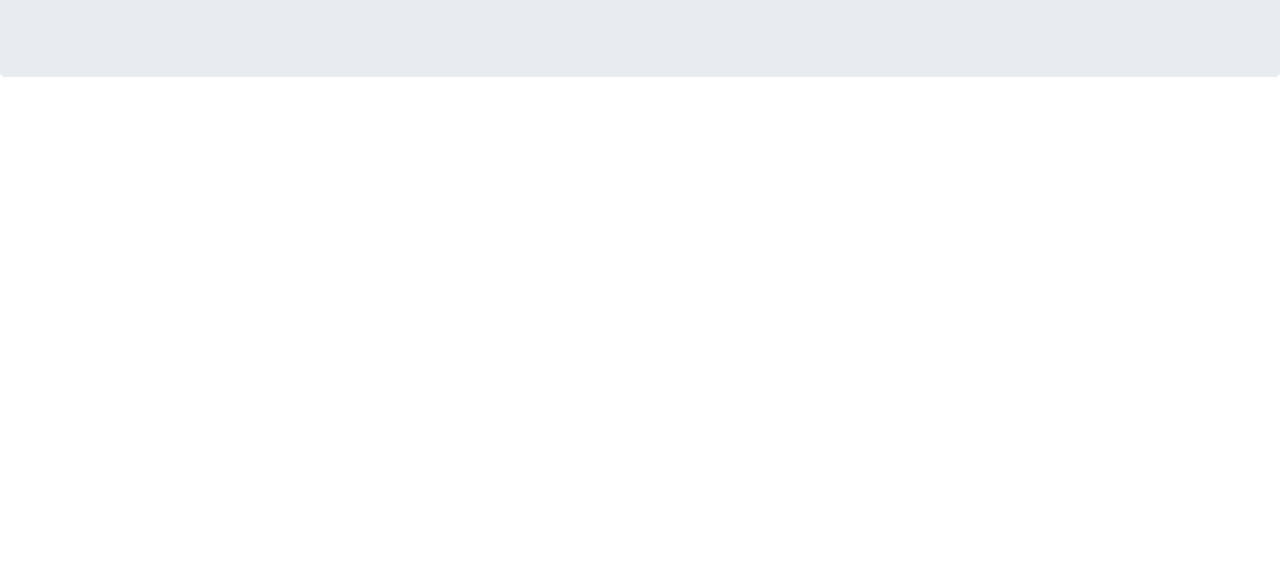
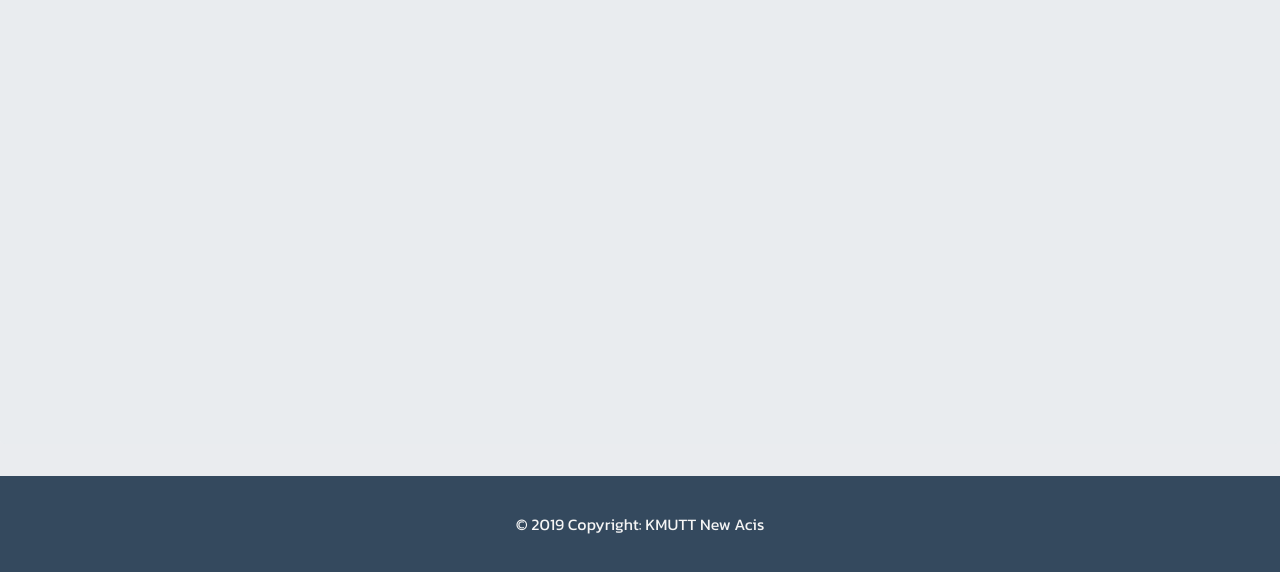
Before and after one commit to boyplus/GEN121-NewAcis, a plain HTML site: page home.html in a window 1280 px wide. Shown: the part 228-800 px from the top of the page. Drawn offline with nearby package versions, Linux system fonts and the light colour scheme.

Commit message:
add footer in homt.html

```diff
--- a/home.html
+++ b/home.html
@@ -13,6 +13,7 @@
         html {
             height: 100%;
             font-family: 'Kanit', sans-serif;
+            background-color:#eaecef ;
         }
     </style>
 </head>
@@ -95,11 +96,15 @@
             </ul>
         </div>
     </nav>
-    <div class="jumbotron">
+    <div class="jumbotron" style="height:77%">
         <div class="container">
             <h1 class="display-4">ยินดีต้อนรับสู่ New Acis KMUTT</h1>
             <p class="lead">สอบถามข้อมูลเพิ่มเติมติดต่อ 0 2470 8000</p>
         </div>
+    </div>
+
+    <div style="height:12%; color:whitesmoke;background-color:#34495e ;" class="d-flex justify-content-center align-items-center">
+            © 2019 Copyright: KMUTT New Acis
     </div>
     <script src="https://code.jquery.com/jquery-3.3.1.slim.min.js"
         integrity="sha384-q8i/X+965DzO0rT7abK41JStQIAqVgRVzpbzo5smXKp4YfRvH+8abtTE1Pi6jizo"
```
Also changed, not shown: studentContact.html (+4 -1 lines).
